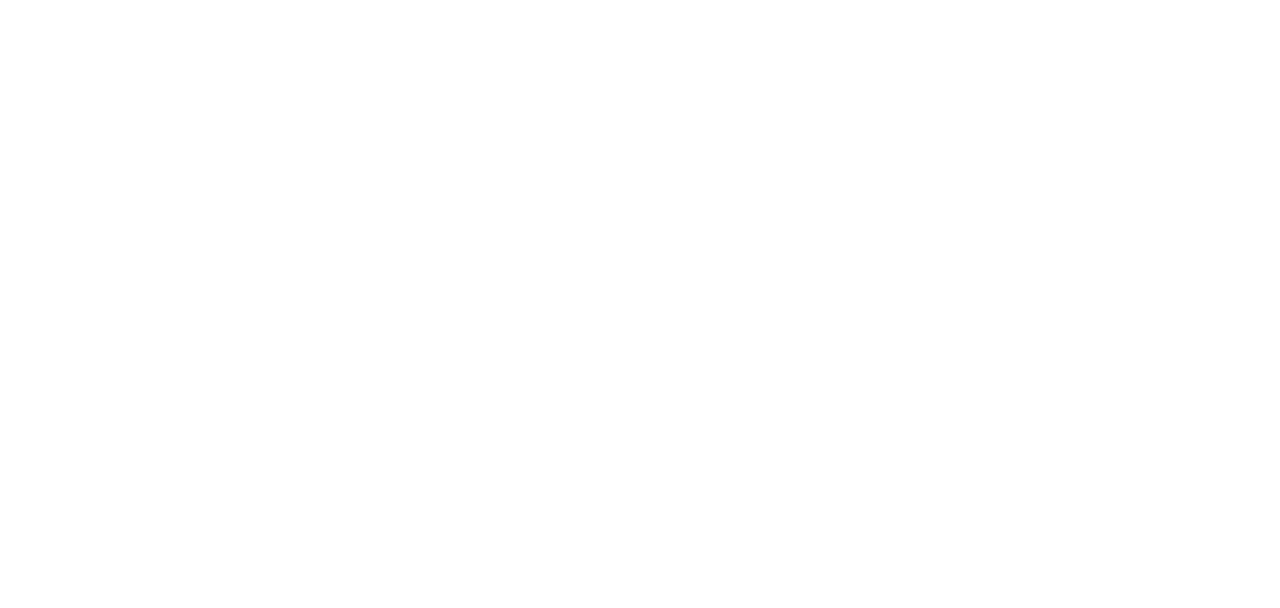
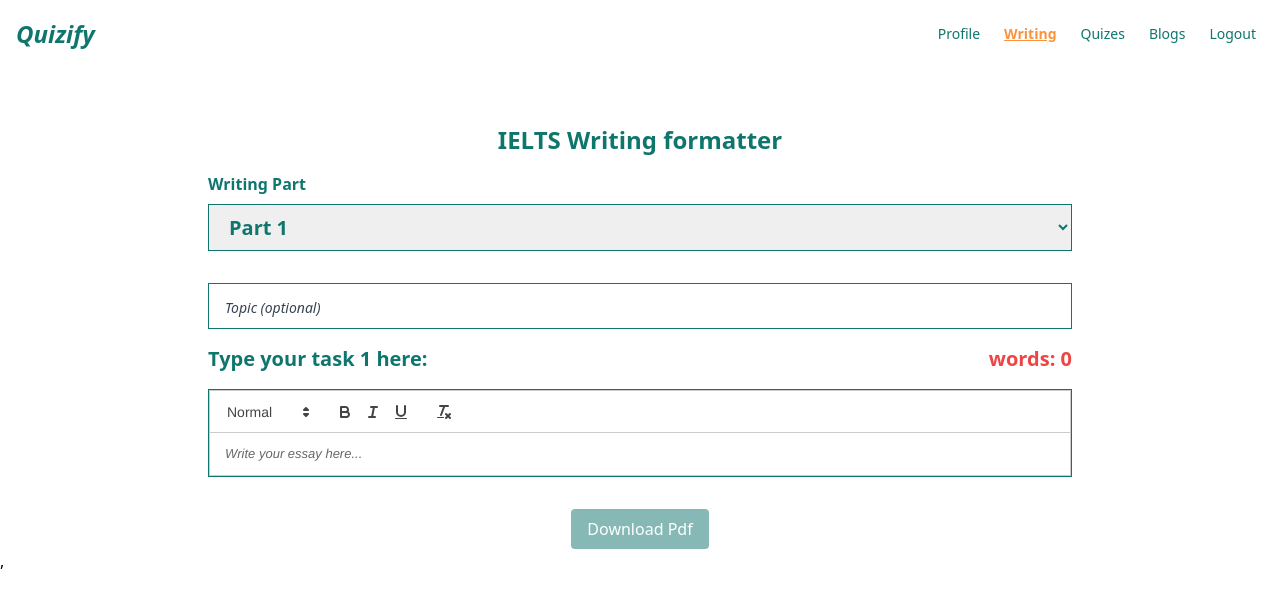
Before and after one commit to saidbek-ai/quizify, a React (Vite) app: page /writing-plygnd in a window 1280 px wide. Shown: the top 608 px of the page. Built offline with nearby package versions, Linux system fonts and the light colour scheme; sample sign-in values are in the browser's storage.

Commit message:
Writing playground added

```diff
--- a/package.json
+++ b/package.json
@@ -13,9 +13,15 @@
   },
   "dependencies": {
     "@reduxjs/toolkit": "^2.2.7",
+    "draftjs-to-html": "^0.9.1",
+    "file-saver": "^2.0.5",
+    "html2pdf.js": "^0.10.3",
+    "marked": "^15.0.7",
     "react": "^18.3.1",
     "react-dom": "^18.3.1",
     "react-icons": "^5.3.0",
+    "react-markdown": "^10.0.0",
+    "react-quill": "^2.0.0",
     "react-redux": "^9.1.2",
     "react-router-dom": "^6.26.2",
     "react-toastify": "^10.0.5"
--- a/src/App.jsx
+++ b/src/App.jsx
@@ -13,6 +13,7 @@
 import Profile from "./pages/Profile";
 import Blogs from "./pages/Blogs";
 import Blog from "./pages/Blog";
+import DocEditor from "./pages/DocEditor";
 
 const router = createBrowserRouter(
   [
@@ -29,6 +30,14 @@
         </ProtectedRoute>
       ),
       errorElement: <ErrorPage />,
+    },
+    {
+      path: "/writing-plygnd",
+      element: (
+        <ProtectedRoute>
+          <DocEditor />,
+        </ProtectedRoute>
+      ),
     },
     {
       path: "/blogs",
@@ -58,10 +67,10 @@
         { path: "questions", element: <QuizQuestions /> },
       ],
     },
-  ],
-  {
-    basename: "/quizify",
-  }
+  ]
+  // {
+  //   basename: "/quizify",
+  // }
 );
 
 function App() {
--- /dev/null
+++ b/src/features/DocEditor/DocGenerator.jsx
@@ -0,0 +1,84 @@
+// import { useState } from "react";
+import html2pdf from "html2pdf.js";
+import { useSelector } from "react-redux";
+import { username } from "../auth/autSlice";
+
+const DocGenerator = ({ htmlContent, wordCount, writingData }) => {
+  // const [pdfUrl, setPdfUrl] = useState("");
+  const username = useSelector((state) => state.auth.username);
+
+  const element = `
+      <style>
+        body { font-family: Arial, sans-serif; text-color: #111; }
+        h1 { color: #0f766e; text-align: center; font-size: 28px; font-weight: bold; }
+        h2 { color: #0f766e; text-align: center; font-size: 20px; font-weight: bold; }
+        p { font-size: 16px; line-height: 1.6; }
+        ul, ol { padding-left: 20px; }
+        li { font-size: 16px; margin-bottom: 5px; }
+        b, strong { font-weight: bold;}
+        i, em { font-style: italic; }
+        u { text-decoration: underline; }
+        blockquote { font-style: italic; background: #f9f9f9; padding: 10px; border-left: 5px solid #ccc; }
+      </style>
+      <div style="padding: 16px; margin-bottom: 20px;">
+      <span style="font-size: 10px;">formatted by @saidbekxudayberdiyev</span>
+        <div style=" border-bottom: 1px solid #ddd; padding-bottom: 10px; margin-bottom: 20px; display: flex; justify-content: space-between; align-items: center;">
+
+        <span style="font-size: 22px;">IELTS Writing (${
+          writingData.typeOfWriting === "part_1" ? "Part 1" : "Essay"
+        })</span>
+        <span style="font-size: 16px;">Word Count: ${wordCount}</span>
+        </div>
+        ${
+          writingData.topic
+            ? `<h2 style="padding: 12px 24px;">${writingData?.topic}</h2>`
+            : ""
+        }
+        ${htmlContent}
+
+      ${
+        username
+          ? `<p style="font-size: 16px; padding: 18px 0; text-align: right; font-style: italic;">${username.toUpperCase()}</p>`
+          : ""
+      }
+      </div>
+    `;
+
+  const renderDoc = () => {
+    html2pdf()
+      .set({
+        padding: 10,
+        filename: `
+        Essay.pdf`,
+        html2canvas: { scale: 4 },
+        jsPDF: { unit: "mm", format: "a4", orientation: "portrait" },
+      })
+      .from(element)
+      .toPdf()
+      .outputPdf("bloburl") // Get the PDF as a Blob URL
+      // .then((pdfUrl) => {
+      //   window.open(pdfUrl); // Open the PDF in a new tab
+      // });
+      // .then((pdfUrl) => {
+      //   setPdfUrl(pdfUrl);
+      //   // Open the PDF in a new tab
+      // })
+      .save();
+  };
+
+  console.log(username);
+
+  return (
+    <div className="">
+      <button
+        onClick={renderDoc}
+        disabled={wordCount === 0}
+        className="mt-4 px-4 py-2 bg-teal-700 text-white rounded disabled:opacity-50"
+      >
+        Download Pdf
+      </button>
+    </div>
+  );
+};
+
+export default DocGenerator;
--- a/src/features/main/Navbar.jsx
+++ b/src/features/main/Navbar.jsx
@@ -43,6 +43,12 @@
         </NavLink>
         <NavLink
           className={({ isActive }) => navLinkStyle(isActive)}
+          to={"/writing-plygnd"}
+        >
+          Writing
+        </NavLink>
+        <NavLink
+          className={({ isActive }) => navLinkStyle(isActive)}
           to={"/quiz"}
         >
           Quizes
--- /dev/null
+++ b/src/pages/DocEditor.jsx
@@ -0,0 +1,136 @@
+import { useState, useRef, useEffect } from "react";
+import ReactQuill from "react-quill";
+import "react-quill/dist/quill.snow.css";
+
+import DocGenerator from "../features/DocEditor/DocGenerator";
+import Navbar from "../features/main/Navbar";
+
+const HTMLEditor = () => {
+  const initialState = {
+    writingData: {
+      typeOfWriting: "part_1",
+      topic: "",
+    },
+    text: "",
+  };
+
+  const [writingData, setWritingData] = useState(initialState.writingData);
+  const [text, setText] = useState(initialState.text);
+  const [wordCount, setWordCount] = useState(0);
+  const quillRef = useRef(null);
+
+  const handleChange = (e) => {
+    const { name, value } = e.target;
+
+    setWritingData((prev) => {
+      return {
+        ...prev,
+        [name]: value,
+      };
+    });
+  };
+
+  useEffect(() => {
+    let rawTextArr = [];
+
+    if (quillRef.current) {
+      const quill = quillRef.current.getEditor();
+      rawTextArr = quill.getText().trim();
+    }
+
+    setWordCount(
+      rawTextArr.length === 0
+        ? 0
+        : rawTextArr.split(/[/./,/;/:\r\n\s]+/).filter((item) => item !== "")
+            .length
+    );
+  }, [text]);
+
+  const requiredWordCount = writingData.typeOfWriting === "part_2" ? 250 : 150;
+  const isEssaeyElligible = wordCount >= requiredWordCount;
+
+  return (
+    <div className="">
+      <Navbar />
+      <div className="max-w-4xl mx-auto mt-10 px-4 flex justify-center items-center flex-col">
+        <h2 className="text-2xl text-center p-4 font-bold text-teal-700">
+          IELTS Writing formatter
+        </h2>
+        <div className="w-full flex flex-col gap-4">
+          <label htmlFor="typeOfWriting" className="flex flex-col gap-2">
+            <span className="text-md text-teal-700 font-semibold">
+              Writing Part
+            </span>
+            <select
+              name="typeOfWriting"
+              id="typeOfWriting"
+              value={writingData.typeOfWriting}
+              onChange={handleChange}
+              className="text-teal-700 font-semibold text-xl border border-teal-700 py-2 px-4 outline-none"
+            >
+              <option value="part_1" className="focus:bg-teal-700">
+                Part 1
+              </option>
+              <option value="part_2" className="">
+                Part 2 (Essay)
+              </option>
+            </select>
+          </label>
+
+          <label htmlFor="topic"></label>
+          <input
+            id="topic"
+            name="topic"
+            onChange={handleChange}
+            type="text"
+            className="border border-teal-700 w-full py-2 px-4 outline-none placeholder:font-thin placeholder:italic placeholder:text-gray-700 placeholder:text-sm text-teal-700 text-lg font-semibold"
+            placeholder="Topic (optional)"
+          />
+        </div>
+        {/* Toolbar + Editor */}
+        <div className="w-full mt-4">
+          <div className="w-full flex justify-between items-center mb-4 text-teal-700">
+            <h1 className="text-xl font-bold ">
+              Type your{" "}
+              {writingData.typeOfWriting === "part_1" ? "task 1" : "essay"}{" "}
+              here:
+            </h1>
+            <div className="flex justify-center items-center gap-2">
+              <span
+                className={`text-xl font-semibold ${
+                  isEssaeyElligible ? "text-teal-700" : "text-red-500"
+                }`}
+              >
+                words: {wordCount}
+              </span>
+            </div>
+          </div>
+          <ReactQuill
+            ref={quillRef}
+            value={text}
+            modules={{
+              toolbar: [
+                [{ header: [1, 2, false] }],
+
+                ["bold", "italic", "underline"],
+                ["clean"],
+              ],
+            }}
+            onChange={setText}
+            placeholder="Write your essay here..."
+            className={`mb-4 text-teal-900 border border-teal-700 ${
+              isEssaeyElligible ? "text-teal-700" : "slate-900"
+            }`}
+          />
+        </div>
+        <DocGenerator
+          htmlContent={text}
+          wordCount={wordCount}
+          writingData={writingData}
+        />
+      </div>
+    </div>
+  );
+};
+
+export default HTMLEditor;
```
Also changed, not shown: 1 other file (tests, documents, lock files or other folders).
